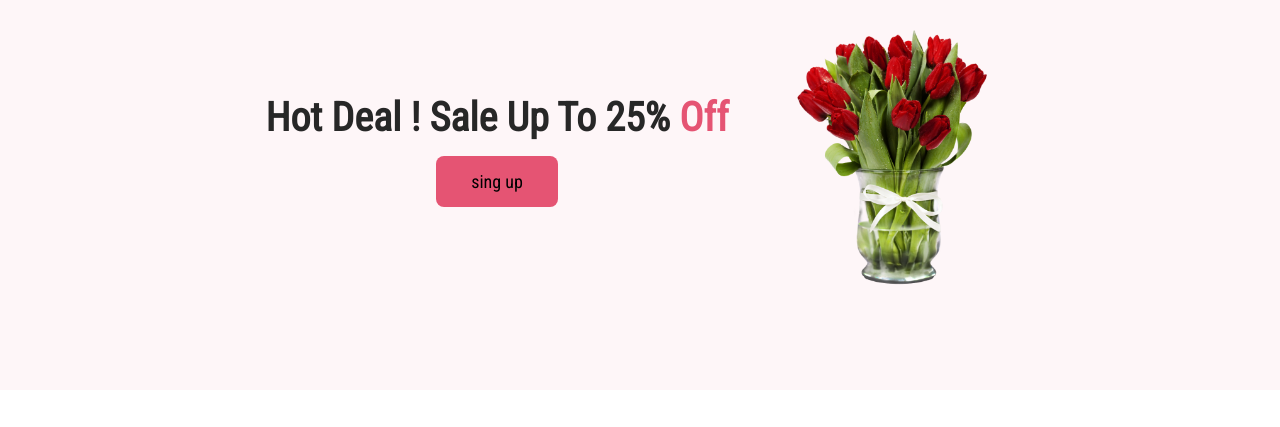
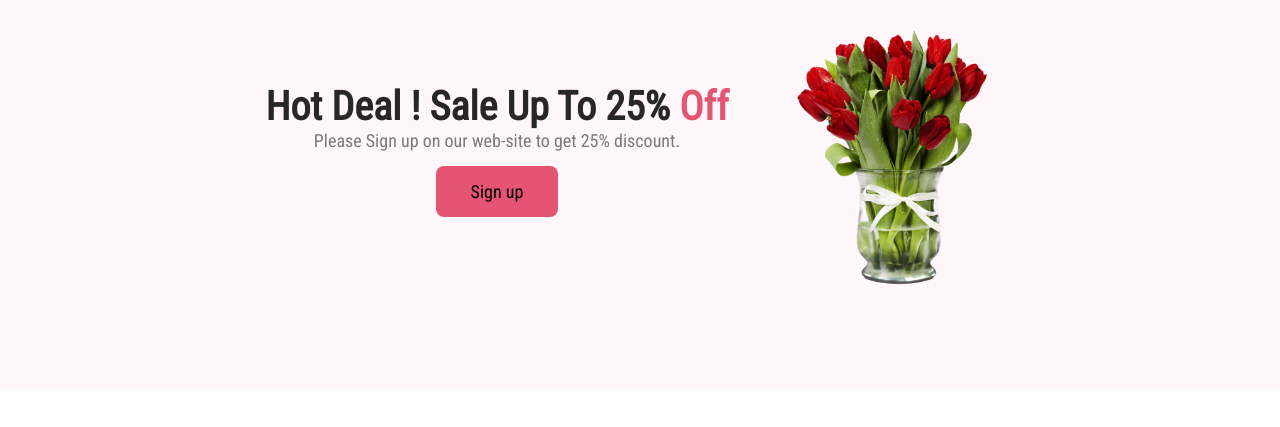
Before and after one commit to sabermahmud/first-assainment-flower-shop, a plain HTML site: page index.html in a window 1280 px wide. Shown: the part 1660-2087 px from the top of the page. Drawn offline with Linux system fonts and the light colour scheme.

Commit message:
corrected

```diff
--- a/index.html
+++ b/index.html
@@ -93,10 +93,9 @@
                     <h1 class="offer-title">
                         Hot Deal ! Sale Up To 25%  <span>Off</span>
                     </h1>
-                    <p class="offer-description">
-
+                    <p class="offer-description"> Please Sign up on our web-site to get 25% discount.
                     </p>
-                    <a href="#"><button class="buttons">sing up</button></a>
+                    <a href="#"><button class="buttons">Sign up</button></a>
                 </div>
                 <img src="images/offer.png" class="offer-image" alt="">
 
```
